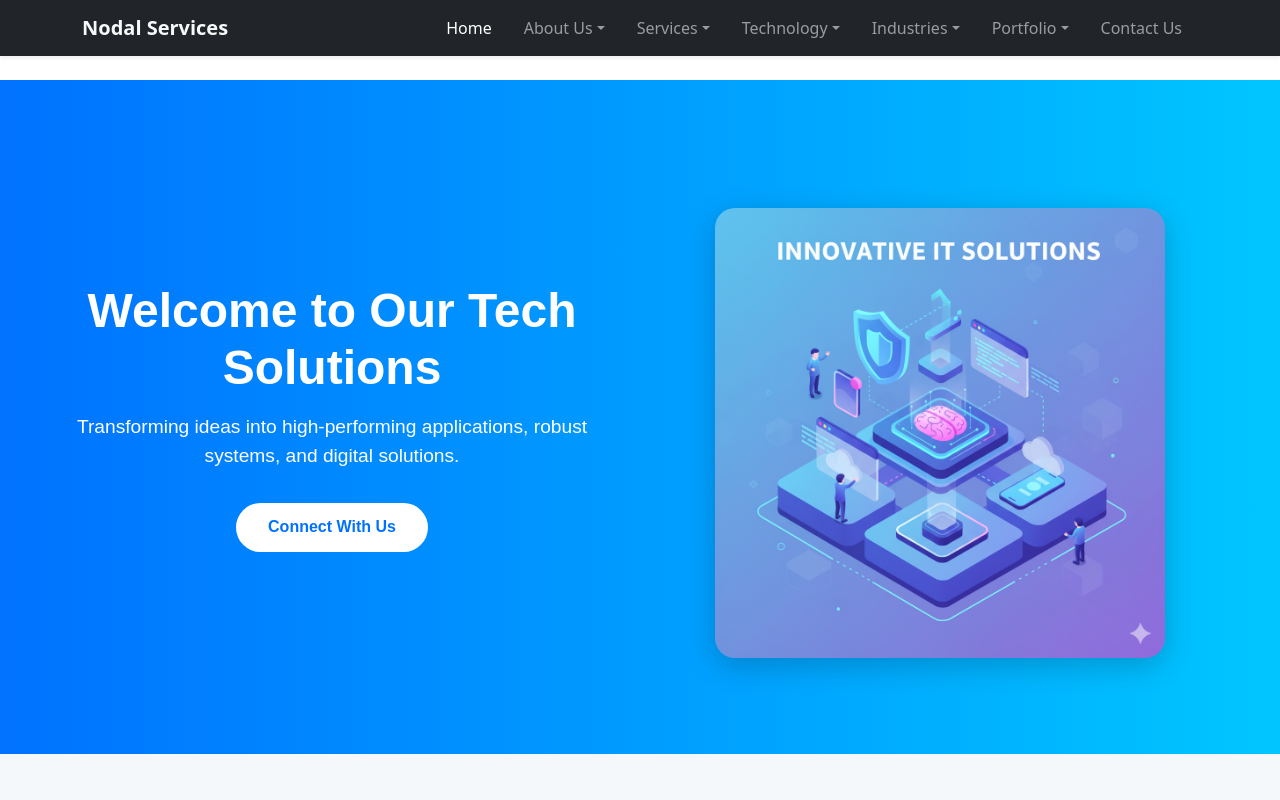
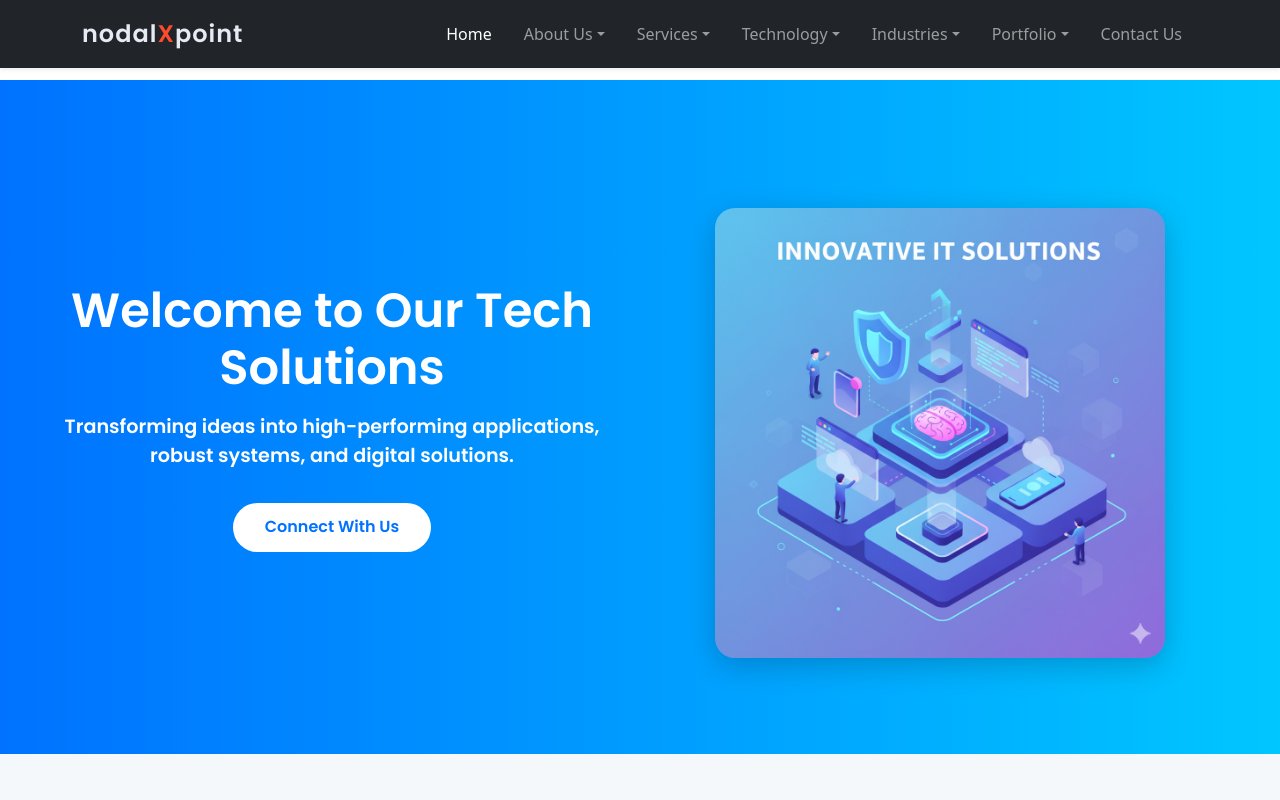
Before and after one commit to Abhay433/NodalServices, an Angular app: page / in a window 1280 px wide. Shown: the top 800 px of the page. Built offline with nearby package versions, Linux system fonts and the light colour scheme.

Commit message:
added nav logo

```diff
--- a/src/app/components/header/header.component.css
+++ b/src/app/components/header/header.component.css
@@ -96,6 +96,23 @@
 .dropdown-item:hover {
   background-color: transparent;
 }
+
+
+
+.logo {
+  font-family: 'Poppins', sans-serif;
+  font-size: 24px;
+  font-weight: 600;
+  color: #e6ebf3; /* your theme color */
+  text-decoration: none;
+  letter-spacing: 1px;
+}
+
+.logo span {
+  color: #ff4b2b; /* highlight 'X' */
+}
+
+
 
 
 
--- a/src/app/components/header/header.component.html
+++ b/src/app/components/header/header.component.html
@@ -1,6 +1,13 @@
 <nav class="navbar navbar-expand-lg navbar-dark bg-dark fixed-top shadow-sm">
   <div class="container">
-    <a class="navbar-brand fw-bold text-light" routerLink="/">Nodal Services</a>
+    <!-- <a class="navbar-brand fw-bold text-light" routerLink="/">Nodal Services</a> -->
+
+    <nav class="navbar">
+      <a href="#" class="logo">nodal<span>X</span>point</a>
+    </nav>
+
+
+
 
     <!-- Mobile Toggle Button -->
     <button class="menu-toggle-btn d-lg-none" (click)="toggleMobileMenu()">
--- a/src/index.html
+++ b/src/index.html
@@ -7,6 +7,8 @@
   <meta name="viewport" content="width=device-width, initial-scale=1">
   <link rel="icon" type="image/x-icon" href="favicon.ico">
   <link href="https://cdn.jsdelivr.net/npm/bootstrap-icons@1.11.1/font/bootstrap-icons.css" rel="stylesheet">
+  <link href="https://fonts.googleapis.com/css2?family=Poppins:wght@600&display=swap" rel="stylesheet">
+
 
 </head>
 <body>
```
